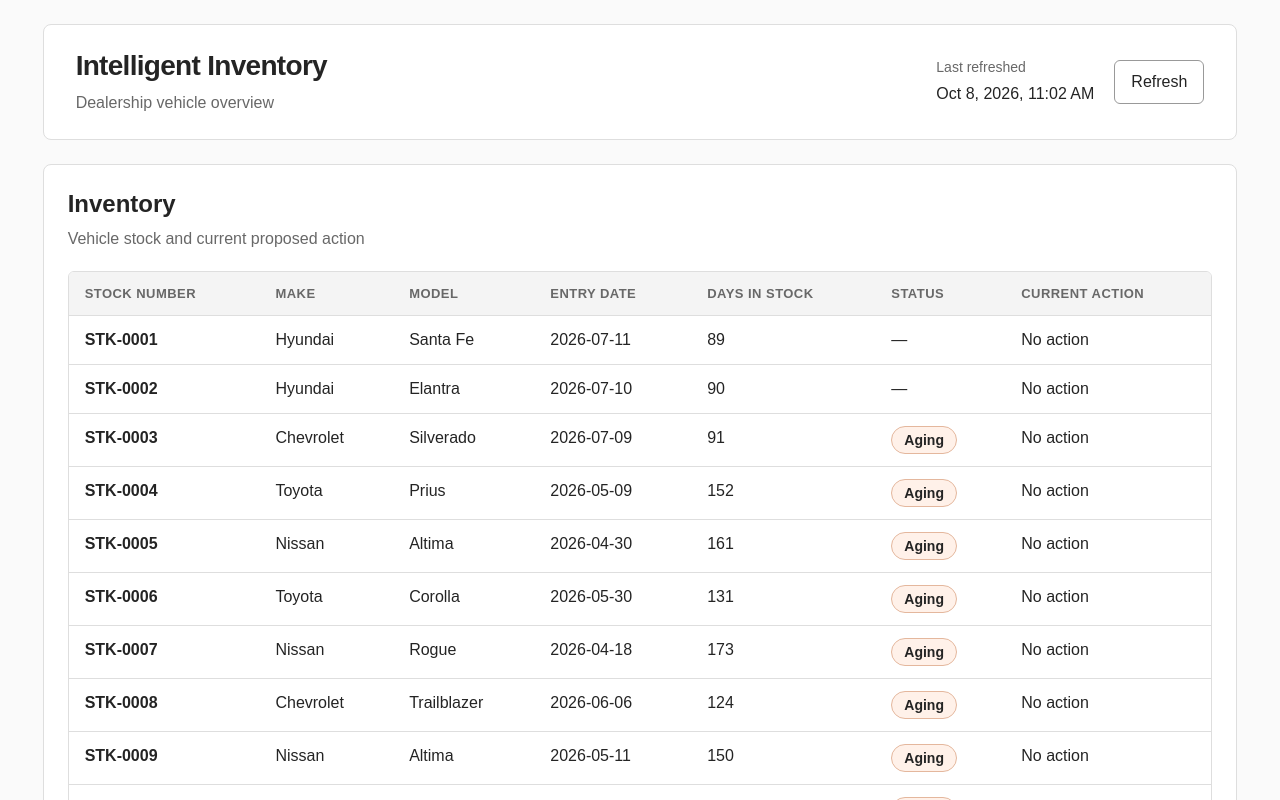
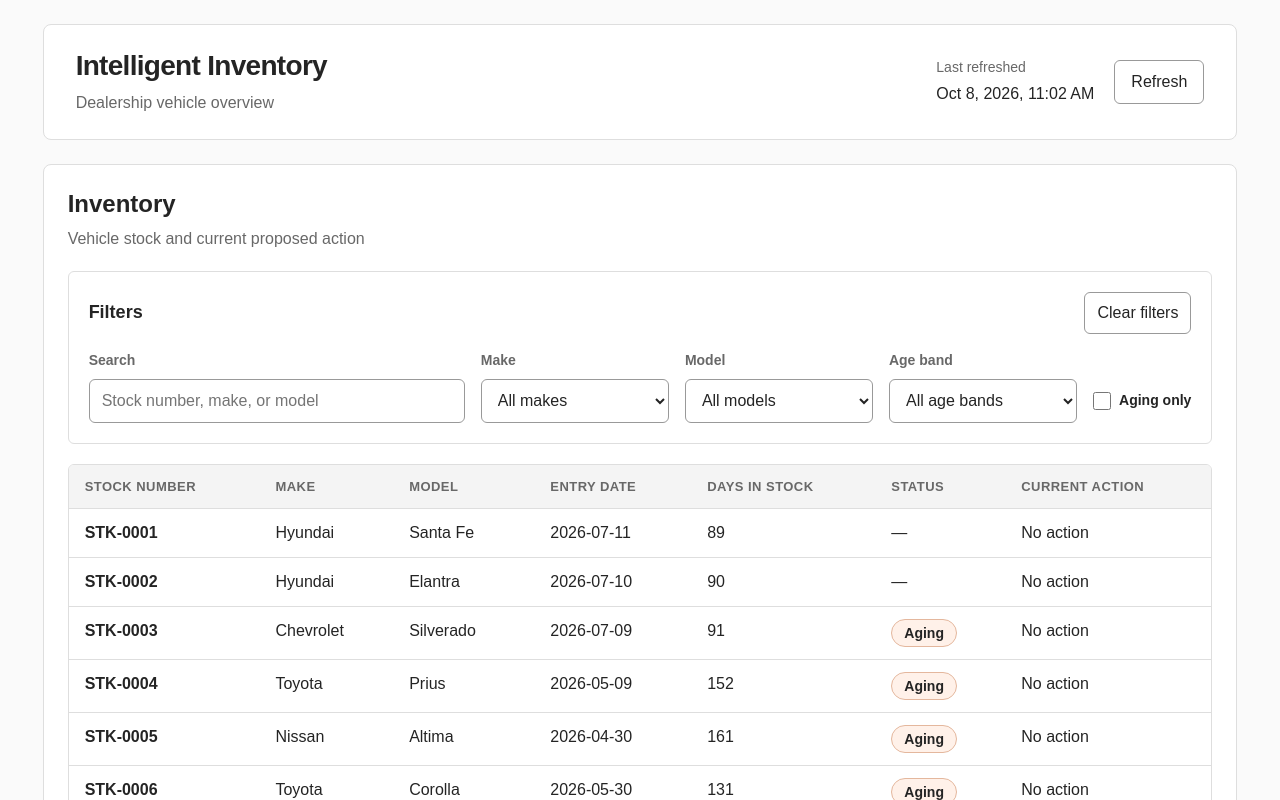
Before and after one commit to dunghuynh1990/intelligent-inventory-dashboard, a React (Vite) app: page / in a window 1280 px wide. Shown: the top 800 px of the page. Built offline with nearby package versions, Linux system fonts and the light colour scheme.

Commit message:
WBS 4.5 Build Search & filter

```diff
--- a/src/App.css
+++ b/src/App.css
@@ -129,6 +129,21 @@
   text-align: center;
 }
 
+.inventory-no-results {
+  display: grid;
+  justify-items: center;
+  gap: var(--space-3);
+  padding: var(--space-6);
+  border: 1px dashed var(--color-border-strong);
+  border-radius: var(--radius-sm);
+  text-align: center;
+}
+
+.inventory-no-results p {
+  margin: 0;
+  color: var(--color-text-muted);
+}
+
 @media (max-width: 40rem) {
   .dashboard-header {
     align-items: flex-start;
--- a/src/App.tsx
+++ b/src/App.tsx
@@ -1,7 +1,14 @@
-import { useEffect, useState } from 'react'
+import { useEffect, useMemo, useState } from 'react'
+import {
+  filterVehicles,
+  getAvailableMakes,
+  getAvailableModels,
+  type InventoryFilterCriteria,
+} from './core/aging'
 import type { InventoryService } from './services/inventory-service'
 import type { Vehicle } from './types/vehicle'
 import { InventoryTable } from './components/InventoryTable'
+import { InventoryFilters } from './components/InventoryFilters'
 import './App.css'
 
 type AppProps = {
@@ -11,11 +18,31 @@ type AppProps = {
 
 const systemClock = () => new Date()
 
+const emptyFilters: InventoryFilterCriteria = {
+  searchText: '',
+  make: '',
+  model: '',
+  ageBand: '',
+  agingOnly: false,
+}
+const noVehicles: Vehicle[] = []
+
 function App({ inventoryService, clock = systemClock }: AppProps) {
   const [vehicles, setVehicles] = useState<Vehicle[] | null>(null)
   const [lastRefreshed, setLastRefreshed] = useState<Date | null>(null)
   const [isLoading, setIsLoading] = useState(true)
   const [error, setError] = useState<string | null>(null)
+  const [filters, setFilters] = useState<InventoryFilterCriteria>(emptyFilters)
+  const allVehicles = vehicles ?? noVehicles
+  const makes = useMemo(() => getAvailableMakes(allVehicles), [allVehicles])
+  const models = useMemo(
+    () => getAvailableModels(allVehicles, filters.make),
+    [allVehicles, filters.make],
+  )
+  const filteredVehicles = useMemo(
+    () => filterVehicles(allVehicles, filters),
+    [allVehicles, filters],
+  )
 
   const handleRefresh = async () => {
     setIsLoading(true)
@@ -69,6 +96,15 @@ function App({ inventoryService, clock = systemClock }: AppProps) {
         timeStyle: 'short',
       }).format(lastRefreshed)
     : 'Not yet'
+
+  const handleMakeChange = (make: string) => {
+    const availableModels = getAvailableModels(allVehicles, make)
+    setFilters((currentFilters) => ({
+      ...currentFilters,
+      make,
+      model: availableModels.includes(currentFilters.model) ? currentFilters.model : '',
+    }))
+  }
 
   return (
     <div className="dashboard-shell">
@@ -124,7 +160,31 @@ function App({ inventoryService, clock = systemClock }: AppProps) {
             <p className="inventory-empty">No vehicles in inventory.</p>
           )}
           {vehicles !== null && vehicles.length > 0 && (
-            <InventoryTable vehicles={vehicles} />
+            <>
+              <InventoryFilters
+                filters={filters}
+                makes={makes}
+                models={models}
+                showClearButton={filteredVehicles.length > 0}
+                onChange={setFilters}
+                onMakeChange={handleMakeChange}
+                onReset={() => setFilters(emptyFilters)}
+              />
+              {filteredVehicles.length === 0 ? (
+                <div className="inventory-no-results">
+                  <p>No vehicles match these filters.</p>
+                  <button
+                    className="clear-filters-button"
+                    type="button"
+                    onClick={() => setFilters(emptyFilters)}
+                  >
+                    Clear filters
+                  </button>
+                </div>
+              ) : (
+                <InventoryTable vehicles={filteredVehicles} />
+              )}
+            </>
           )}
         </section>
       </main>
--- /dev/null
+++ b/src/components/InventoryFilters.css
@@ -0,0 +1,106 @@
+.inventory-filters {
+  margin-bottom: var(--space-5);
+  padding: var(--space-5);
+  border: 1px solid var(--color-border);
+  border-radius: var(--radius-sm);
+  background: var(--color-surface);
+}
+
+.inventory-filters__heading {
+  display: flex;
+  align-items: center;
+  justify-content: space-between;
+  gap: var(--space-4);
+  margin-bottom: var(--space-4);
+}
+
+.inventory-filters__heading h2 {
+  margin: 0;
+  color: var(--color-text);
+  font-size: 1.125rem;
+}
+
+.clear-filters-button {
+  padding: var(--space-2) var(--space-3);
+  border: 1px solid var(--color-border-strong);
+  border-radius: var(--radius-sm);
+  color: var(--color-text);
+  background: var(--color-surface);
+}
+
+.clear-filters-button:hover {
+  background: var(--color-surface-muted);
+}
+
+.inventory-filters__controls {
+  display: grid;
+  grid-template-columns: minmax(14rem, 2fr) repeat(3, minmax(9rem, 1fr)) auto;
+  align-items: end;
+  gap: var(--space-4);
+}
+
+.filter-control {
+  display: grid;
+  gap: var(--space-2);
+  min-width: 0;
+}
+
+.filter-control label {
+  color: var(--color-text-muted);
+  font-size: 0.875rem;
+  font-weight: 600;
+}
+
+.filter-control input,
+.filter-control select {
+  width: 100%;
+  min-height: 2.75rem;
+  padding: var(--space-2) var(--space-3);
+  border: 1px solid var(--color-border-strong);
+  border-radius: var(--radius-sm);
+  color: var(--color-text);
+  background: var(--color-surface);
+}
+
+.filter-control--checkbox {
+  display: flex;
+  align-items: center;
+  gap: var(--space-2);
+  min-height: 2.75rem;
+  white-space: nowrap;
+}
+
+.filter-control--checkbox input {
+  width: 1.125rem;
+  min-height: 1.125rem;
+  margin: 0;
+  accent-color: var(--color-focus);
+}
+
+.filter-control--checkbox label {
+  color: var(--color-text);
+}
+
+@media (max-width: 64rem) {
+  .inventory-filters__controls {
+    grid-template-columns: repeat(2, minmax(0, 1fr));
+  }
+
+  .filter-control--search {
+    grid-column: 1 / -1;
+  }
+}
+
+@media (max-width: 40rem) {
+  .inventory-filters {
+    padding: var(--space-4);
+  }
+
+  .inventory-filters__controls {
+    grid-template-columns: minmax(0, 1fr);
+  }
+
+  .filter-control--search {
+    grid-column: auto;
+  }
+}
--- /dev/null
+++ b/src/components/InventoryFilters.tsx
@@ -0,0 +1,111 @@
+import { AGE_BANDS, type InventoryFilterCriteria } from '../core/aging'
+import './InventoryFilters.css'
+
+type InventoryFiltersProps = {
+  filters: InventoryFilterCriteria
+  makes: string[]
+  models: string[]
+  showClearButton: boolean
+  onChange: (filters: InventoryFilterCriteria) => void
+  onMakeChange: (make: string) => void
+  onReset: () => void
+}
+
+export function InventoryFilters({
+  filters,
+  makes,
+  models,
+  showClearButton,
+  onChange,
+  onMakeChange,
+  onReset,
+}: InventoryFiltersProps) {
+  return (
+    <section className="inventory-filters" aria-labelledby="filters-title">
+      <div className="inventory-filters__heading">
+        <h2 id="filters-title">Filters</h2>
+        {showClearButton && (
+          <button className="clear-filters-button" type="button" onClick={onReset}>
+            Clear filters
+          </button>
+        )}
+      </div>
+      <div className="inventory-filters__controls">
+        <div className="filter-control filter-control--search">
+          <label htmlFor="inventory-search">Search</label>
+          <input
+            id="inventory-search"
+            type="search"
+            value={filters.searchText}
+            placeholder="Stock number, make, or model"
+            onChange={(event) =>
+              onChange({ ...filters, searchText: event.currentTarget.value })
+            }
+          />
+        </div>
+        <div className="filter-control">
+          <label htmlFor="inventory-make">Make</label>
+          <select
+            id="inventory-make"
+            value={filters.make}
+            onChange={(event) => onMakeChange(event.currentTarget.value)}
+          >
+            <option value="">All makes</option>
+            {makes.map((make) => (
+              <option key={make} value={make}>
+                {make}
+              </option>
+            ))}
+          </select>
+        </div>
+        <div className="filter-control">
+          <label htmlFor="inventory-model">Model</label>
+          <select
+            id="inventory-model"
+            value={filters.model}
+            onChange={(event) =>
+              onChange({ ...filters, model: event.currentTarget.value })
+            }
+          >
+            <option value="">All models</option>
+            {models.map((model) => (
+              <option key={model} value={model}>
+                {model}
+              </option>
+            ))}
+          </select>
+        </div>
+        <div className="filter-control">
+          <label htmlFor="inventory-age-band">Age band</label>
+          <select
+            id="inventory-age-band"
+            value={filters.ageBand}
+            onChange={(event) => {
+              const ageBand =
+                AGE_BANDS.find((band) => band === event.currentTarget.value) ?? ''
+              onChange({ ...filters, ageBand })
+            }}
+          >
+            <option value="">All age bands</option>
+            {AGE_BANDS.map((ageBand) => (
+              <option key={ageBand} value={ageBand}>
+                {ageBand} days
+              </option>
+            ))}
+          </select>
+        </div>
+        <div className="filter-control filter-control--checkbox">
+          <input
+            id="inventory-aging-only"
+            type="checkbox"
+            checked={filters.agingOnly}
+            onChange={(event) =>
+              onChange({ ...filters, agingOnly: event.currentTarget.checked })
+            }
+          />
+          <label htmlFor="inventory-aging-only">Aging only</label>
+        </div>
+      </div>
+    </section>
+  )
+}
--- a/src/core/aging.ts
+++ b/src/core/aging.ts
@@ -1,6 +1,15 @@
-import type { AgeBand, CalculatedVehicleData } from '../types/vehicle'
+import type { AgeBand, CalculatedVehicleData, Vehicle } from '../types/vehicle'
 
 export const AGING_THRESHOLD_DAYS = 90
+export const AGE_BANDS: readonly AgeBand[] = ['0-30', '31-60', '61-90', '>90']
+
+export interface InventoryFilterCriteria {
+  searchText: string
+  make: string
+  model: string
+  ageBand: AgeBand | ''
+  agingOnly: boolean
+}
 
 const millisecondsPerDay = 24 * 60 * 60 * 1000
 const isoCalendarDate = /^(\d{4})-(\d{2})-(\d{2})(?:$|[Tt ])/
@@ -60,6 +69,47 @@ export function calculateVehicleAge(
   }
 }
 
+export function filterVehicles(
+  vehicles: Vehicle[],
+  filters: InventoryFilterCriteria,
+): Vehicle[] {
+  const searchText = filters.searchText.trim().toLowerCase()
+
+  return vehicles
+    .filter((vehicle) => {
+      const matchesSearch =
+        !searchText ||
+        [vehicle.stockNumber, vehicle.make, vehicle.model].some((value) =>
+          value.toLowerCase().includes(searchText),
+        )
+
+      return (
+        matchesSearch &&
+        (!filters.make || vehicle.make === filters.make) &&
+        (!filters.model || vehicle.model === filters.model) &&
+        (!filters.ageBand || vehicle.ageBand === filters.ageBand) &&
+        (!filters.agingOnly || vehicle.isAging)
+      )
+    })
+    .sort((left, right) => left.vehicleId.localeCompare(right.vehicleId))
+}
+
+export function getAvailableMakes(vehicles: Vehicle[]): string[] {
+  return [...new Set(vehicles.map(({ make }) => make))].sort((left, right) =>
+    left.localeCompare(right),
+  )
+}
+
+export function getAvailableModels(vehicles: Vehicle[], make: string): string[] {
+  const matchingVehicles = make
+    ? vehicles.filter((vehicle) => vehicle.make === make)
+    : vehicles
+
+  return [...new Set(matchingVehicles.map(({ model }) => model))].sort((left, right) =>
+    left.localeCompare(right),
+  )
+}
+
 function getEntryCalendarDay(stockEntryDate: string): number | null {
   const match = isoCalendarDate.exec(stockEntryDate.trim())
   if (!match) {
```
Also changed, not shown: 5 other files (tests, documents, lock files or other folders).
